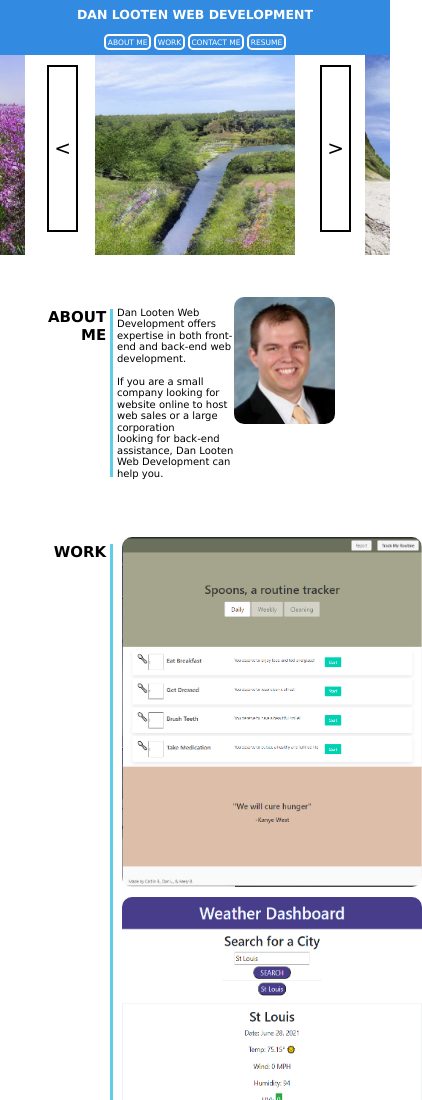
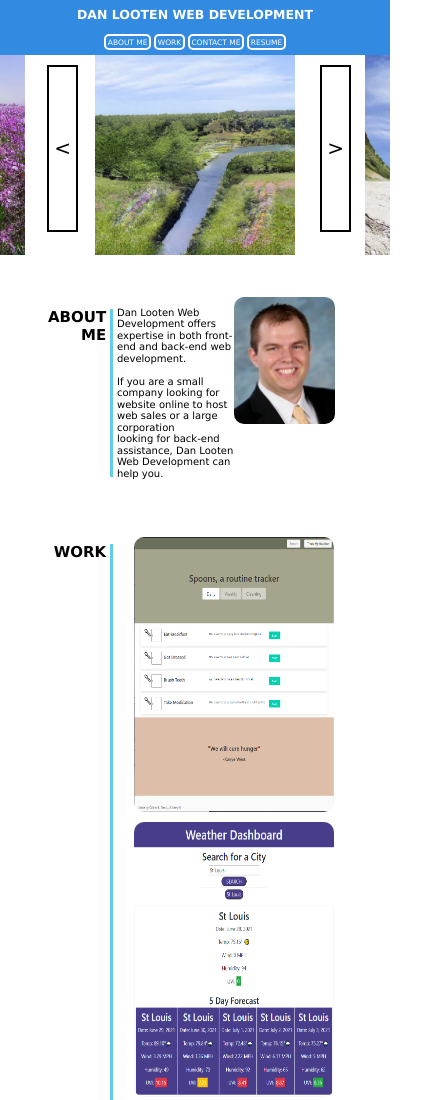
Before and after one commit to D-Loot/Portfolio, a plain HTML site: page index.html in a window 390 px wide. Shown: the top 1100 px of the page, 422 px wide, since content can reach past the window. Drawn offline with nearby package versions, Linux system fonts and the light colour scheme.

Commit message:
Update the images to shrink on smaller screens to make the website more mobile-friendly

```diff
--- a/assets/css/style.css
+++ b/assets/css/style.css
@@ -112,34 +112,19 @@ body {
     border-radius: 1rem;
 }
 
-/* .App-Info {
-    height: 25vh;
-    width: 45%;
-    margin: .5rem;
-    position:relative;
-} */
-
-#First-App {
-    width: 300px;
-    height: 350px;
-}
-
-/* .App-Info a img {
-    height: 100%;
-    width: 100%;
-    border-radius: 1rem;
-    border-width: 0.5vw;
-    border: #61CDE9 solid;
-} */
-
-/* The flip card container - set the width and height to whatever you want. We have added the border property to demonstrate that the flip itself goes out of the box on hover (remove perspective if you don't want the 3D effect */
 .App-Info {
     background-color: transparent;
     width: 300px;
     height: 350px;
-    perspective: 1000px; /* Remove this if you don't want the 3D effect */
+    perspective: 1000px;
     margin: 0.5rem;
     border-radius: 1rem;
+}
+
+.App-Info-Img-Init{
+    width:300px;
+    height:350px;
+    border-radius: 1rem
 }
 
 .App-Info a{
@@ -174,6 +159,23 @@ body {
     height: 100%;
     -webkit-backface-visibility: hidden;
     backface-visibility: hidden;
+  }
+
+  @media screen and (max-width: 800px) {
+    .App-Info {
+        background-color: transparent;
+        width: 200px;
+        height: 275px;
+        perspective: 1000px;
+        margin: 0.5rem;
+        border-radius: 1rem;
+        }
+
+        .App-Info-Img-Init{
+        width:200px;
+        height:275px;
+        border-radius: 1rem
+        }
 }
 
   .App-Info-Img {
@@ -268,6 +270,7 @@ padding-right: 0.5rem;
     :root{
     font-size: 16px;
     }
+
     #container {
     overflow: hidden;
     position: relative;
--- a/index.html
+++ b/index.html
@@ -52,7 +52,7 @@
                 <a href="https://d-loot.github.io/spoons/">
                     <div class="App-Info-inner">
                         <div class="App-Info-Img">
-                        <img src="./assets/images/SpoonsImg.png" alt="Spoons Project" style="width: 300px;height: 350px;    border-radius: 1rem;">
+                        <img src="./assets/images/SpoonsImg.png" alt="Spoons Project" class="App-Info-Img-Init">
                         </div>
                         <div class="App-Info-Text">
                             <h1>Spoons Project</h1>
@@ -76,7 +76,7 @@
                 <a href="https://d-loot.github.io/W06-WeatherDashboard/">
                     <div class="App-Info-inner">
                         <div class="App-Info-Img">
-                        <img src="./assets/images/WeatherAppImg.PNG" alt="Weather Dashboard" style="width:300px;height:350px;border-radius: 1rem">
+                        <img src="./assets/images/WeatherAppImg.PNG" alt="Weather Dashboard" class="App-Info-Img-Init">
                         </div>
                         <div class="App-Info-Text">
                             <h1>Weather Dashboard</h1>
@@ -99,7 +99,7 @@
                 <a href="https://d-loot.github.io/W05-WorkDayScheduler/">
                     <div class="App-Info-inner">
                         <div class="App-Info-Img">
-                        <img src="./assets/images/WorkDayScheduler.png" alt="Work Day Scheduler" style="width:300px;height:350px;border-radius: 1rem">
+                        <img src="./assets/images/WorkDayScheduler.png" alt="Work Day Scheduler" class="App-Info-Img-Init">
                         </div>
                         <div class="App-Info-Text">
                             <h1>Work Day Scheduler</h1>
@@ -121,7 +121,7 @@
                 <a href="./calculator/index.html">
                     <div class="App-Info-inner">
                         <div class="App-Info-Img">
-                        <img src="./assets/images/Calculator.PNG" alt="Calculator" style="width:300px;height:350px;border-radius: 1rem">
+                        <img src="./assets/images/Calculator.PNG" alt="Calculator" class="App-Info-Img-Init">
                         </div>
                         <div class="App-Info-Text">
                             <h1>Calculator</h1>
```
Lines whose indentation alone changed are shown as unchanged.
